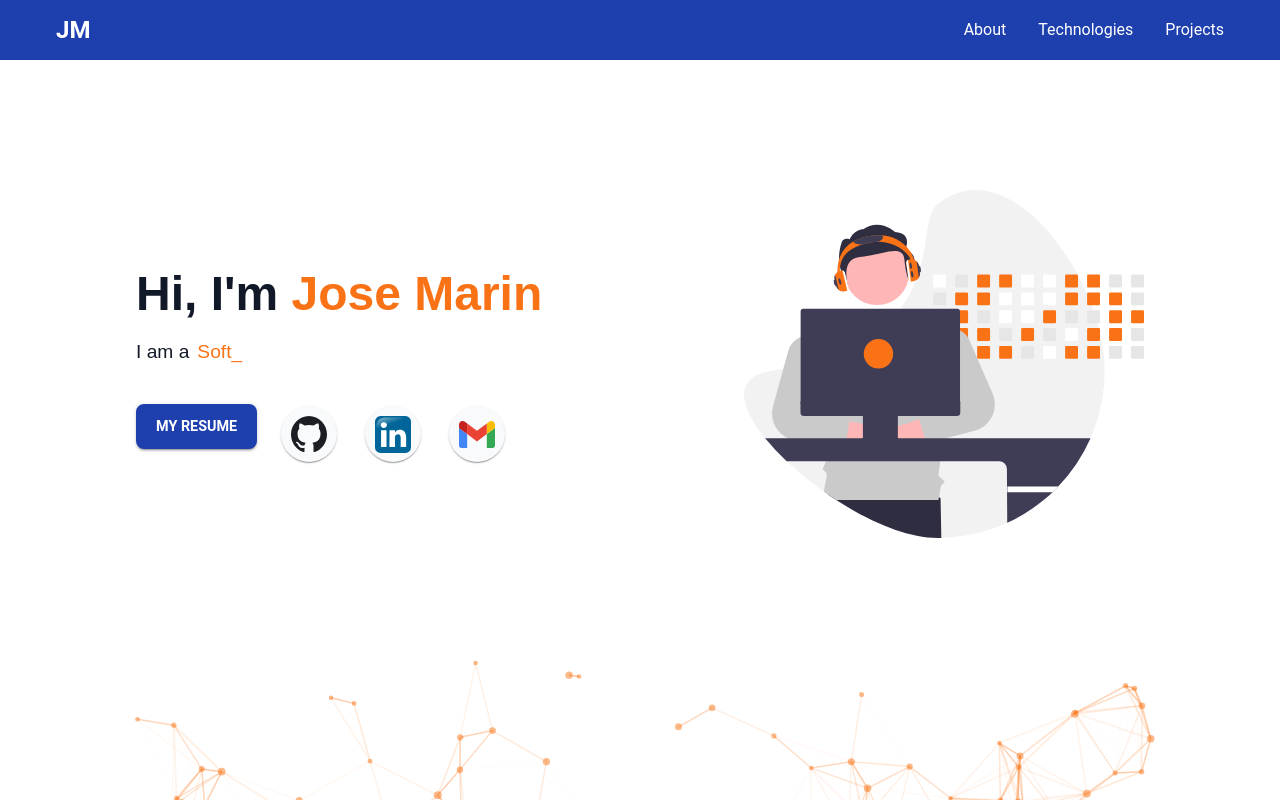
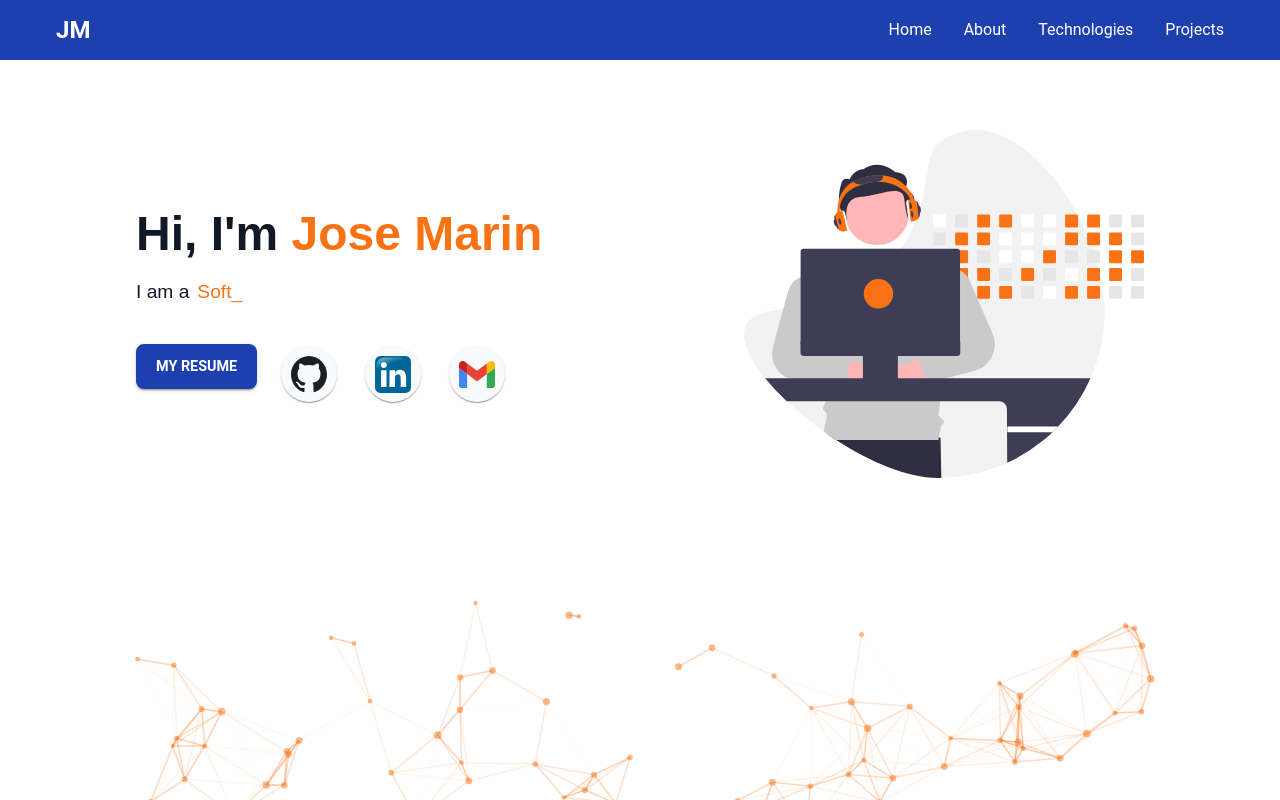
Before and after one commit to josemarin4/jm-portfolio, a React (Vite) app: page / in a window 1280 px wide. Shown: the top 800 px of the page. Built offline with nearby package versions, Linux system fonts and the light colour scheme.

Commit message:
implement functionality to change color if navbar item is selected

```diff
--- a/src/components/Navbar.tsx
+++ b/src/components/Navbar.tsx
@@ -1,16 +1,38 @@
 import { Box } from "@mui/material";
 import { useTheme, useMediaQuery } from "@mui/material";
 import HamburguerMenu from "./HamburguerMenu";
+import { useState, useEffect } from "react";
 
 const Navbar = () => {
   const theme = useTheme();
   const isMobile = useMediaQuery(theme.breakpoints.down("md"));
+  const [scrolled, setScrolled] = useState<boolean>(false);
+  const [selectedOption, setSelectedOption] = useState<string>("");
+
+  useEffect(() => {
+    const handleScroll = () => {
+      setScrolled(window.scrollY > 10);
+    };
+
+    window.addEventListener("scroll", handleScroll);
+
+    return () => window.removeEventListener("scroll", handleScroll);
+  }, []);
 
   return (
     <Box
       sx={{
-        backgroundColor: "primary.main",
+        position: "fixed",
+        top: 0,
+        left: 0,
         width: "100%",
+        zIndex: 10,
+        transition: "all 0.3s ease",
+        backgroundColor: scrolled
+          ? `${theme.palette.primary.main}CC` // Blue with ~80% opacity
+          : theme.palette.primary.main,
+        backdropFilter: scrolled ? "blur(8px)" : "none",
+        boxShadow: scrolled ? "0 4px 12px rgba(0,0,0,0.1)" : "none",
       }}
     >
       <Box
@@ -43,12 +65,18 @@ const Navbar = () => {
               padding: 0,
             }}
           >
-            {["About", "Technologies", "Projects"].map((item) => (
+            {["Home", "About", "Technologies", "Projects"].map((item) => (
               <Box
-                component="li"
+                component="a"
+                href={"#" + item}
                 key={item}
+                onClick={() => {
+                  setSelectedOption("#" + item);
+                }}
                 sx={{
-                  color: "common.white",
+                  color:
+                    selectedOption === item ? "secondary.main" : "common.white",
+                  textDecoration: "none",
                   cursor: "pointer",
                   "&:hover": {
                     color: "secondary.main",
```
